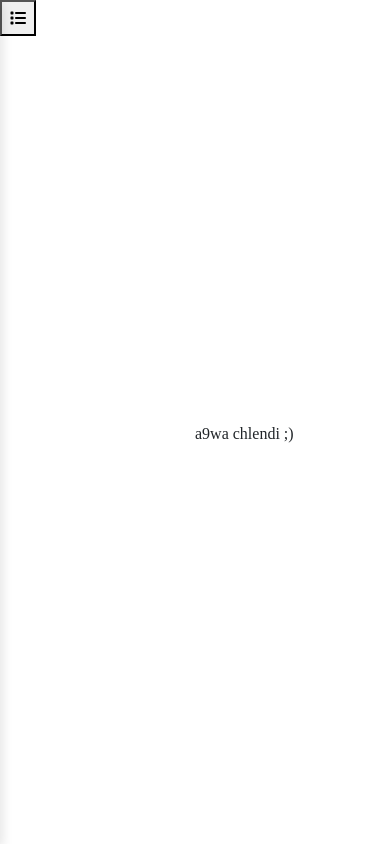
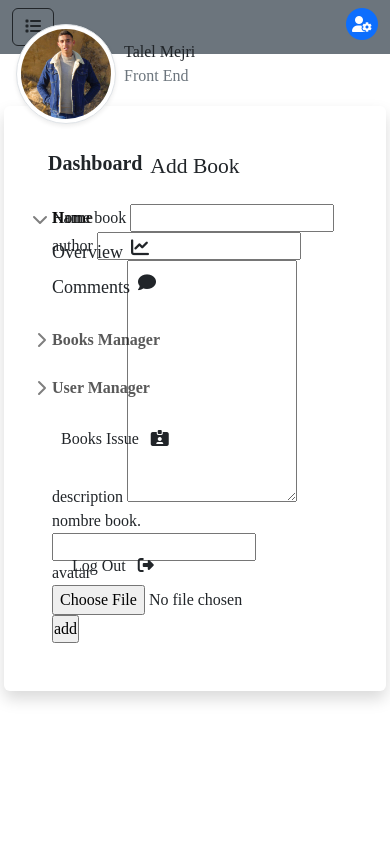
Before and after one commit to TalelMejri/library_management_system, a PHP site: page /addbook.php in a window 390 px wide. Run offline with PHP 8.4, Linux system fonts and the light colour scheme; the visitor is signed in with stand-in values (Sample User, id 1); some libraries are stand-ins or nearby versions.

Commit message:
design page overview

```diff
--- a/addbook.phtml
+++ b/addbook.phtml
@@ -1,6 +1,7 @@
-
-<form action="<?=$_SERVER['PHP_SELF']?>" method="POST" class="mt-5"  enctype="multipart/form-data">
-   <?php if(!empty($errors)): ?>
+<div class="d-flex justify-content-center align-items-center py-5">
+<form action="<?=$_SERVER['PHP_SELF']?>" method="POST" class="rounded shadow p-5 m-1"  enctype="multipart/form-data">
+      <h4 class="text-center mb-4">Add Book</h4>
+    <?php if(!empty($errors)): ?>
     <div class="alert alert-danger" role="alert">
       <?=$errors[0]?>
     </div>
@@ -22,3 +23,4 @@
      <br>
      <input type="submit" name="submit" value="add">
 </form>
+</div>
--- a/layout.phtml
+++ b/layout.phtml
@@ -69,44 +69,6 @@
 .fw-semibold { font-weight: 600; }
 .lh-tight { line-height: 1.25; }
 
-.sidebar{
-  min-width:17rem;
-  width:17rem;
-  height:100vh;
-  position: fixed;
-  box-shadow:3px 3px 10px rgba(0,0,0,0.1);
-}
-
-.page-content{
-  width:calc(100%-17rem);
-  margin-left:17rem;
-  transition:all 0.4s;
-}
-
-#sidebar.active{
-  margin-left:-17rem;
-}
-
-#content.active{
-  width:100%;
-  margin:0;
-}
-@media(max-width:768px){
-  #sidebar{
-    margin-left:-17rem;
-  }
-  #sidebar.active{
-    margin-left:0;
-  }
-  #content{
-    width:100%;
-    margin:0;
-  }
-  #content.active{
-    margin-left:17rem;
-    width:calc(100%-17rem);
-  }
-}
 
 
 
@@ -353,7 +315,8 @@
 <?php endif;
     ?>
 <?php if(isset($_SESSION['name']) && !$show): ?>
-     <div class="sidebar" id="sidebar">
+
+     <div class="sidebar fixed-top" id="sidebar">
         <div class="py-4 mx-3">
            <div class="mosule d-flex alig-items-center">
                 <img src="./storage/personnel/dev.jpg" width="100" height="80" class="rounded-circle img-thumbnail shadow-sm" alt="">
@@ -377,7 +340,7 @@
         </button>
         <div class="collapse show" id="home-collapse">
           <ul class="btn-toggle-nav list-unstyled fw-normal pb-1 small">
-            <li><a href="#" class="link-dark rounded">Overview <i class="fa-solid fa-chart-line px-2"></i></a></li>
+            <li><a href="profil_admin.php" class="link-dark rounded">Overview <i class="fa-solid fa-chart-line px-2"></i></a></li>
             <li><a href="#" class="link-dark rounded">Comments <i class="fa-solid fa-comment px-2"></i></a></li>
           </ul>
         </div>
@@ -389,7 +352,7 @@
         </button>
         <div class="collapse" id="dashboard-collapse">
           <ul class="btn-toggle-nav list-unstyled fw-normal pb-1 small">
-            <li><a href="#" class="link-dark rounded">Add Book <i class="fa-solid fa-plus px-2"></i></a></li>
+            <li><a href="addbook.php" class="link-dark rounded">Add Book <i class="fa-solid fa-plus px-2"></i></a></li>
             <li><a href="#" class="link-dark rounded">Consulte Book <i class="fa-solid fa-clipboard-list px-2"></i></i></a></li>
           </ul>
         </div>
@@ -415,11 +378,24 @@
           <a class="text-decoration-none text-dark font-weight-bold" href="log_out.php">Log Out <i class="fa-solid fa-right-from-bracket px-2"></i></a>
       </div>
     </div>
+
+</div>
+
     <div class="page-content" id="content">
-        <button id="btn1"><i class="fa-solid fa-list p-2"></i></button>
+         <div class="bg-secondary p-2">
+            <button class="btn btn-outline-dark mx-1"  id="btn1"><i class="fa-solid fa-list"></i></button>
+            <a class="float-end" href="edit_admin.php">
+                <span class="fa-stack fa-1x ">
+                       <i class="fas fa-circle fa-stack-2x text-primary"></i>
+                       <i class="fas fa-user-gear fa-stack-1x text-white"></i>
+                </span>
+            </a>
+        </div>
 
-         <p style="position:absolute;transform:translate('-50%','-50%');top:50%;left:50%">a9wa chlendi ;)</p>
-      </div>
+        <?php include $template.".phtml"; ?>
+        <!-- <p >a9wa chlendi ;)</p>-->
+
+    </div>
     <?php endif;?>
      <!--for login and sign up-->
      <?php if($show): ?>
@@ -433,6 +409,7 @@
       btn.addEventListener('click',function(){
       side_bar.classList.toggle('active');
       content.classList.toggle('active');
+
 })
 </script>
 <script src="./js/script.js">
```
